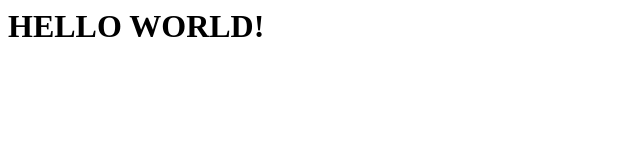
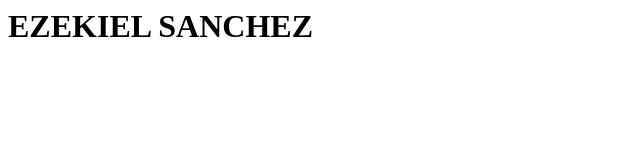
Before and after one commit to ezekieldsanchez/ezekieldsanchez.github.io, a plain HTML site: page index.html in a window 1280 px wide. Shown: the whole page, without its empty margins (0-640 px from the left). Drawn offline with Linux system fonts and the light colour scheme.

Commit message:
Update index.html

```diff
--- a/index.html
+++ b/index.html
@@ -5,6 +5,6 @@
     <title>Ezekiel D Sanchez</title>
   </head>
   <body>
-    <h1>HELLO WORLD!</h1>
+    <h1>EZEKIEL SANCHEZ</h1>
   </body>
 </html>
```
